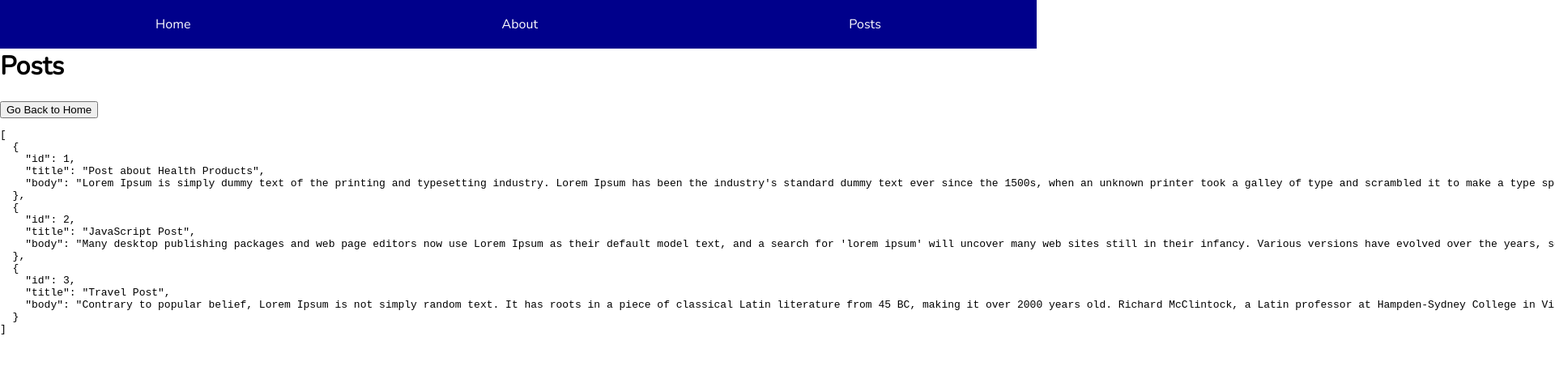
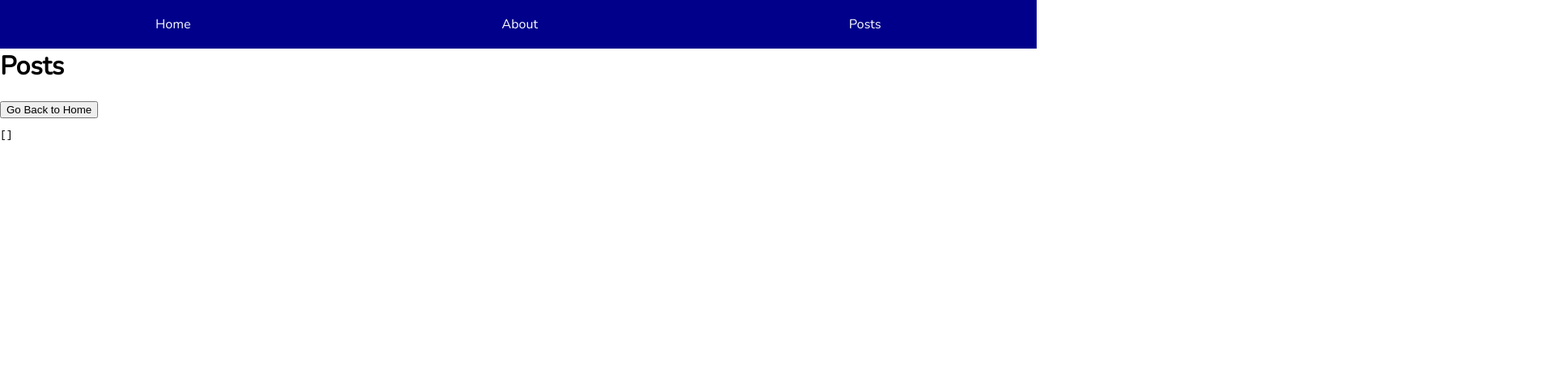
Before and after one commit to nduisekeyev/next-market, a Next.js app: page /posts in a window 1280 px wide. Shown: the top 452 px of the page at 81% size, 1920 px wide, since content can reach past the window. Built offline with nearby package versions, Linux system fonts and the light colour scheme; data requests are answered from the project's data file.

Commit message:
Fix posts since it's not SEO friendly, pre is empty []

```diff
--- a/pages/posts.tsx
+++ b/pages/posts.tsx
@@ -8,14 +8,14 @@ const Posts: FunctionComponent<PostsProps> = () => {
   const [posts, setPosts] = useState([]);
 
   // Without using SSR, since <pre>[]</pre> - an empty array
-  useEffect(() => {
-    const load = async () => {
-      const response = await fetch("http://localhost:4200/posts");
-      const json = await response.json();
-      setPosts(json);
-    };
-    load();
-  }, []);
+  // useEffect(() => {
+  //   const load = async () => {
+  //     const response = await fetch("http://localhost:4200/posts");
+  //     const json = await response.json();
+  //     setPosts(json);
+  //   };
+  //   load();
+  // }, []);
 
   const linkHandler = () => {
     Router.push("/");
@@ -25,7 +25,7 @@ const Posts: FunctionComponent<PostsProps> = () => {
     <MainLayout title={"Posts"}>
       <h1>Posts</h1>
       <button onClick={linkHandler}>Go Back to Home</button>
-      <pre>{JSON.stringify(posts, null, 2)}</pre>
+      <pre>{JSON.stringify([], null, 2)}</pre>
     </MainLayout>
   );
 };
```
